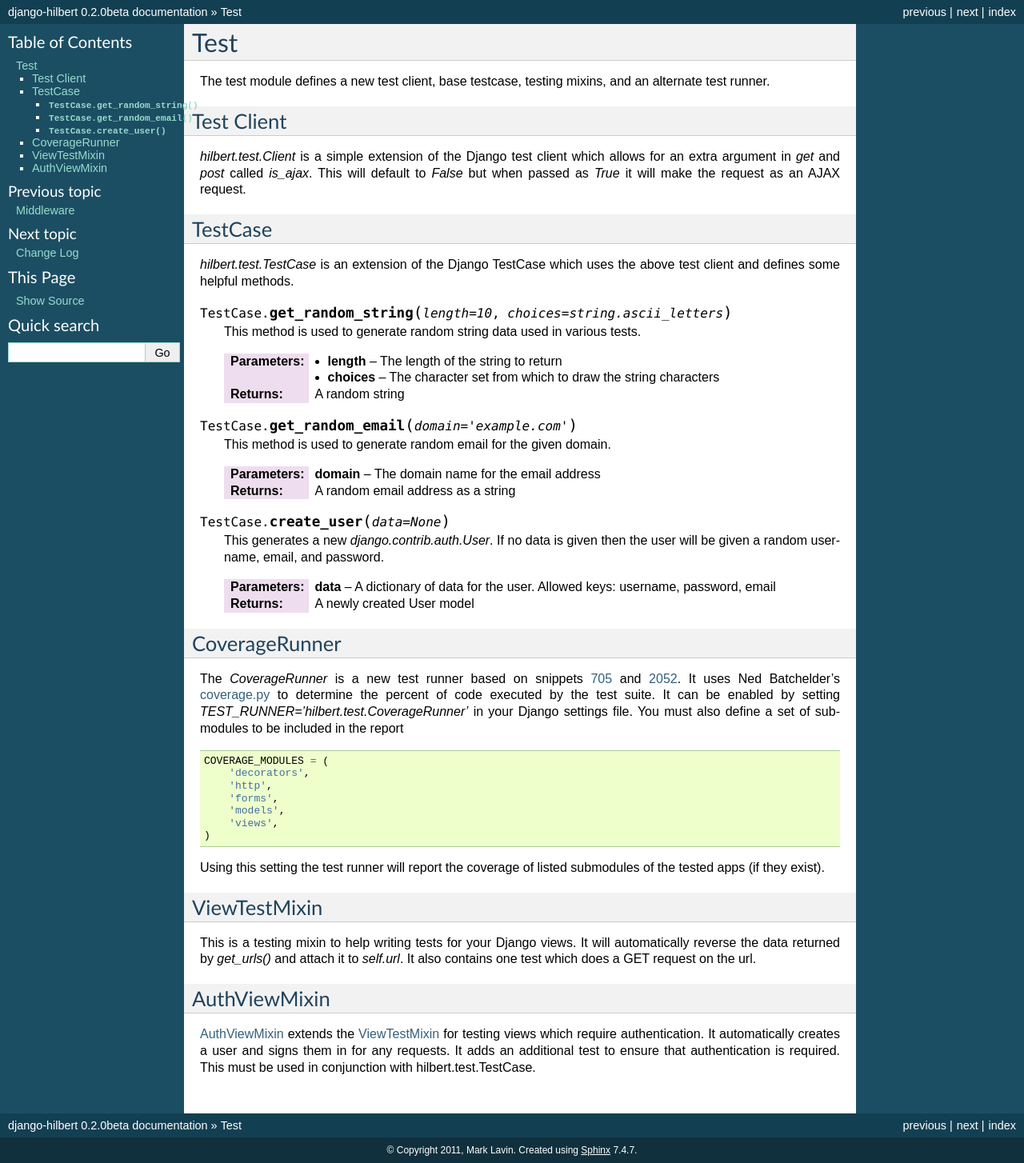
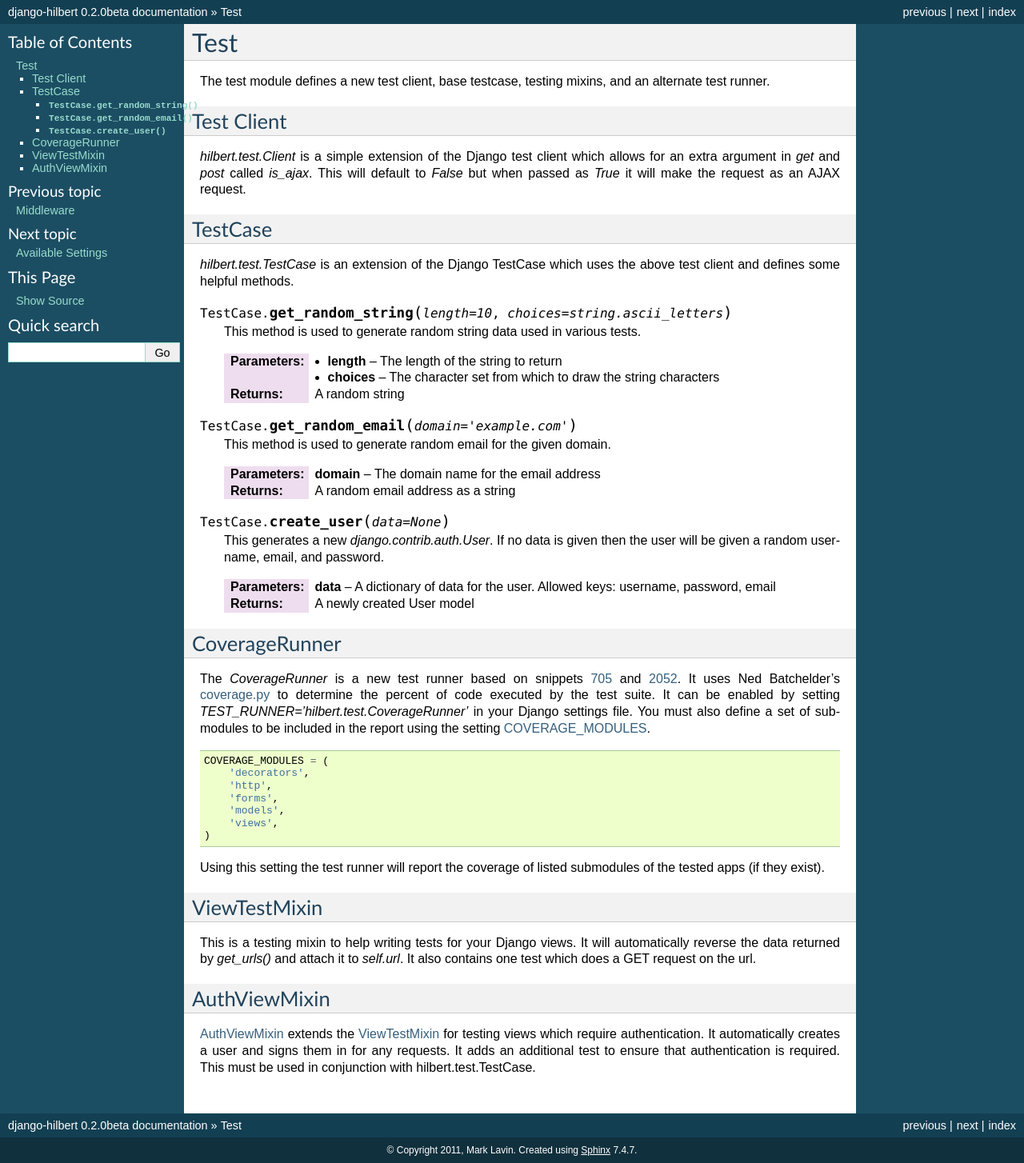
Before and after one commit to mlavin/django-hilbert, a Sphinx documentation site: the page built from docs/test.rst, in a window 1280 px wide. Shown: the whole page at 80% size. Built offline with Sphinx 7.4.7, drawn with Linux system fonts in a browser that asks for light colours.

Commit message:
Added list of settings exposed.

```diff
--- a/docs/changelog.rst
+++ b/docs/changelog.rst
@@ -1,5 +1,7 @@
 Change Log
 ======================================
+
+.. _v0.2:
 
 v0.2
 -----------------------------------
@@ -10,6 +12,7 @@
 - Added :ref:`secure` decorator
 - Documentation updates
 
+.. _v0.1:
 
 v0.1
 -----------------------------------
--- a/docs/index.rst
+++ b/docs/index.rst
@@ -16,6 +16,7 @@
     http.rst
     middleware.rst
     test.rst
+    settings.rst
     changelog.rst
 
 
--- a/docs/middleware.rst
+++ b/docs/middleware.rst
@@ -19,7 +19,7 @@
 since they are not tied to a view.
 
 The second method is taken from `snippet 880 <http://djangosnippets.org/snippets/880/>`_
-which adds a setting `SSL_PATTERNS` which are used to match urls that should be
+which adds a setting :ref:`SSL_PATTERNS` which are used to match urls that should be
 forced onto SSL. You might want to force the admin to be used only on SSL such as
 
 .. code-block:: python
--- a/docs/test.rst
+++ b/docs/test.rst
@@ -60,7 +60,10 @@
 `coverage.py <http://nedbatchelder.com/code/modules/coverage.html>`_ to determine
 the percent of code executed by the test suite. It can be enabled by setting
 `TEST_RUNNER='hilbert.test.CoverageRunner'` in your Django settings file. You must also
-define a set of submodules to be included in the report ::
+define a set of submodules to be included in the report using the setting
+:ref:`COVERAGE_MODULES`.
+
+.. code-block:: python
 
     COVERAGE_MODULES = (
         'decorators',
```
Also changed, not shown: docs/settings.rst (added, +51 -0 lines).
